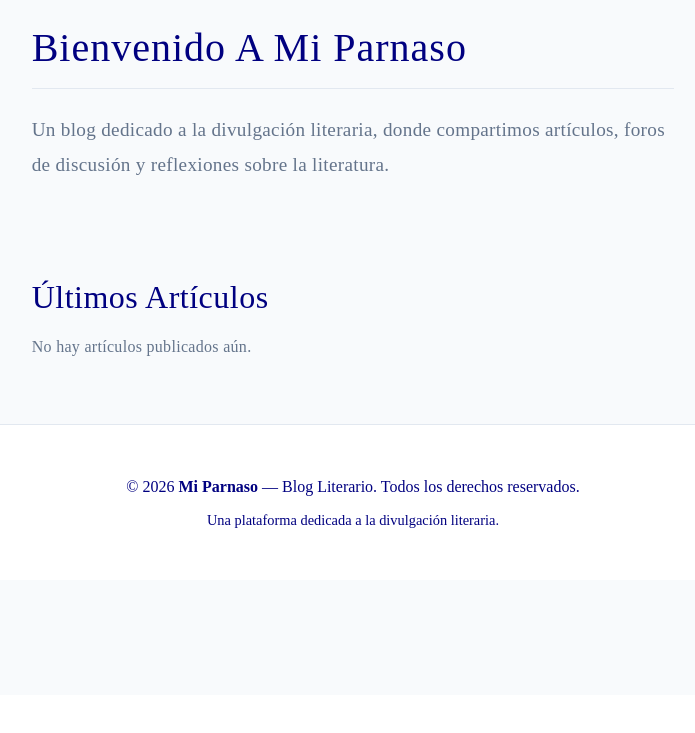
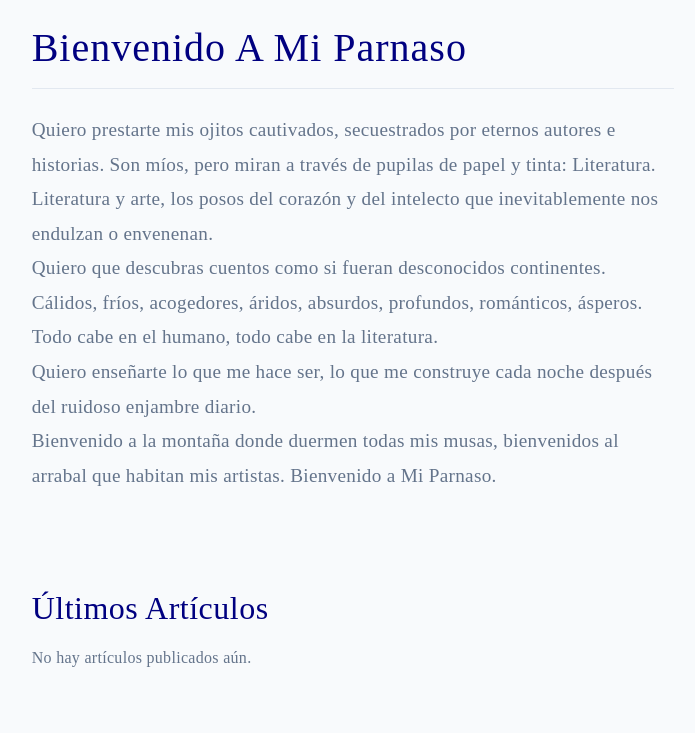
Before and after one commit to DiegoRubiok1/mi-parnaso, a Django app: page / in a window 1280 px wide. Shown: the part 105-838 px from the top of the page, without its empty margins (287-982 px from the left). Before the commit the page ends 633 px from the top, so only its background shows below. Run offline with Django 5.2, Linux system fonts and the light colour scheme; data that the repository does not hold is empty.

Commit message:
home: new home lead paragraph text

```diff
--- a/templates/core/home.html
+++ b/templates/core/home.html
@@ -6,7 +6,20 @@
 <div class="row">
     <div class="col-lg-8 mx-auto">
         <h1 class="mb-4">Bienvenido a Mi Parnaso</h1>
-        <p class="lead">Un blog dedicado a la divulgación literaria, donde compartimos artículos, foros de discusión y reflexiones sobre la literatura.</p>
+        <p class="lead">
+            Quiero prestarte mis ojitos cautivados, secuestrados por eternos autores e historias. Son míos, pero miran a
+            través de pupilas de papel y tinta: Literatura. Literatura y arte, los posos del corazón y del intelecto que
+            inevitablemente nos endulzan o envenenan. <br>
+
+            Quiero que descubras cuentos como si fueran desconocidos continentes. Cálidos, fríos, acogedores, áridos,
+            absurdos, profundos, románticos, ásperos. Todo cabe en el humano, todo cabe en la literatura. <br>
+
+            Quiero enseñarte lo que me hace ser, lo que me construye cada noche después del ruidoso enjambre diario.
+            <br>
+
+            <strong>Bienvenido a la montaña donde duermen todas mis musas, bienvenidos al arrabal que habitan mis artistas.
+            Bienvenido a Mi Parnaso.</strong>
+        </p>
     </div>
 </div>
 
```
